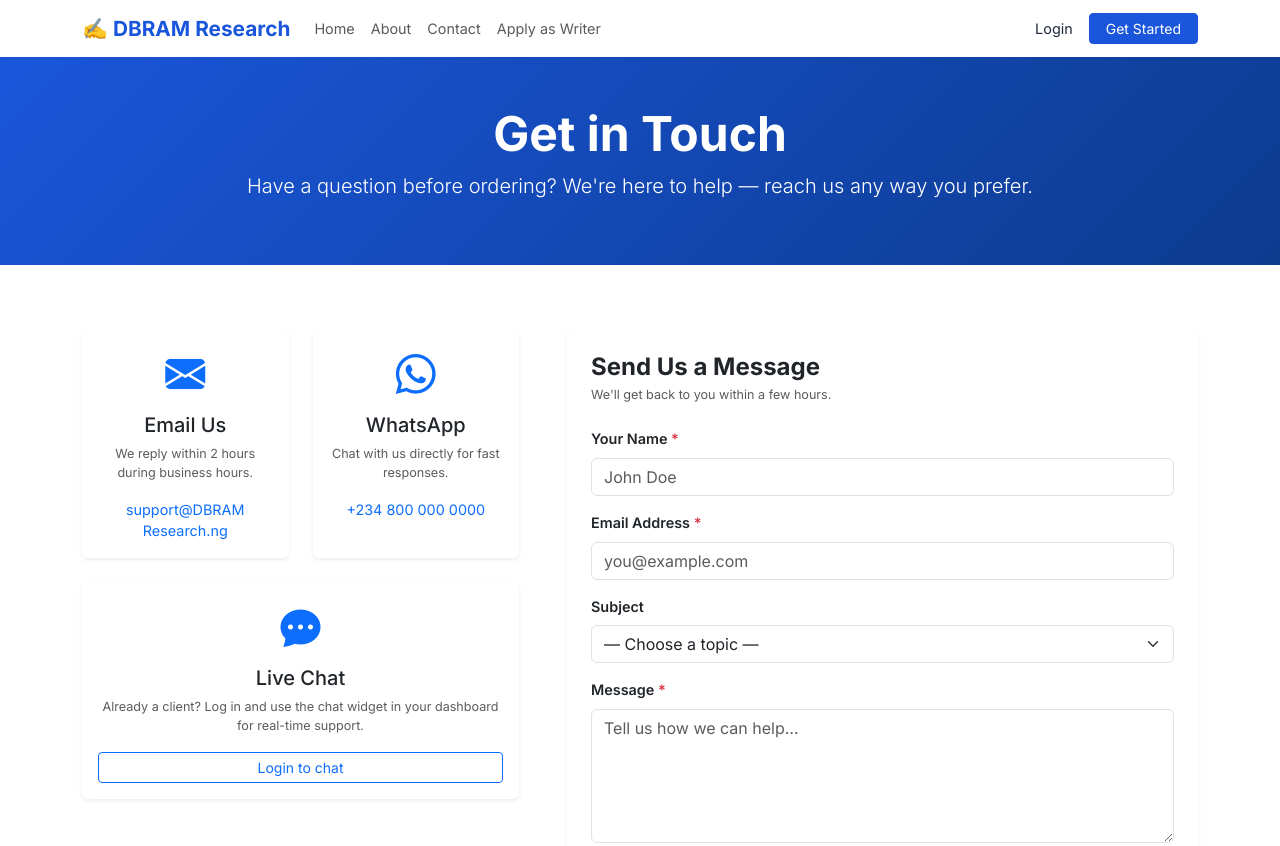
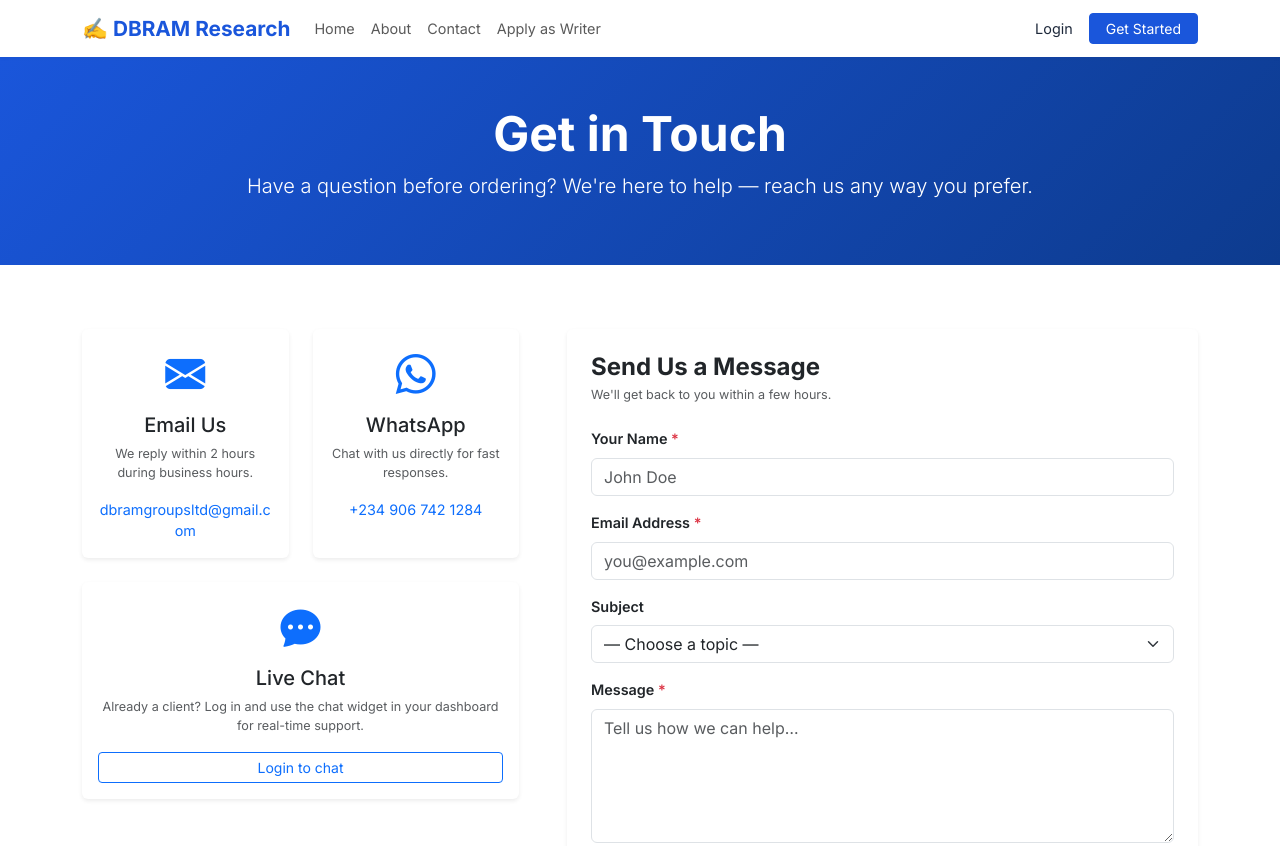
Before and after one commit to dbramgroupsltd/dbram-research, a website: page views/contact.html in a window 1280 px wide. Shown: the top 846 px of the page. Drawn offline with nearby package versions, Linux system fonts and the light colour scheme; no server answers.

Commit message:
Updated contact email and phone number

```diff
--- a/views/contact.html
+++ b/views/contact.html
@@ -32,7 +32,7 @@
               <i class="bi bi-envelope-fill fs-1 text-primary"></i>
               <h5 class="mt-2">Email Us</h5>
               <p class="text-muted small">We reply within 2 hours during business hours.</p>
-              <a href="mailto:support@DBRAM Research.ng" class="text-primary">support@DBRAM Research.ng</a>
+              <a href="mailto:dbramgroupsltd@gmail.com" class="text-primary">dbramgroupsltd@gmail.com</a>
             </div>
           </div>
           <div class="col-md-6">
@@ -40,7 +40,7 @@
               <i class="bi bi-whatsapp fs-1 text-primary"></i>
               <h5 class="mt-2">WhatsApp</h5>
               <p class="text-muted small">Chat with us directly for fast responses.</p>
-              <a href="https://wa.me/2348000000000" target="_blank" class="text-primary">+234 800 000 0000</a>
+              <a href="https://wa.me/2349067421284" target="_blank" class="text-primary">+234 906 742 1284</a>
             </div>
           </div>
           <div class="col-12">
```
